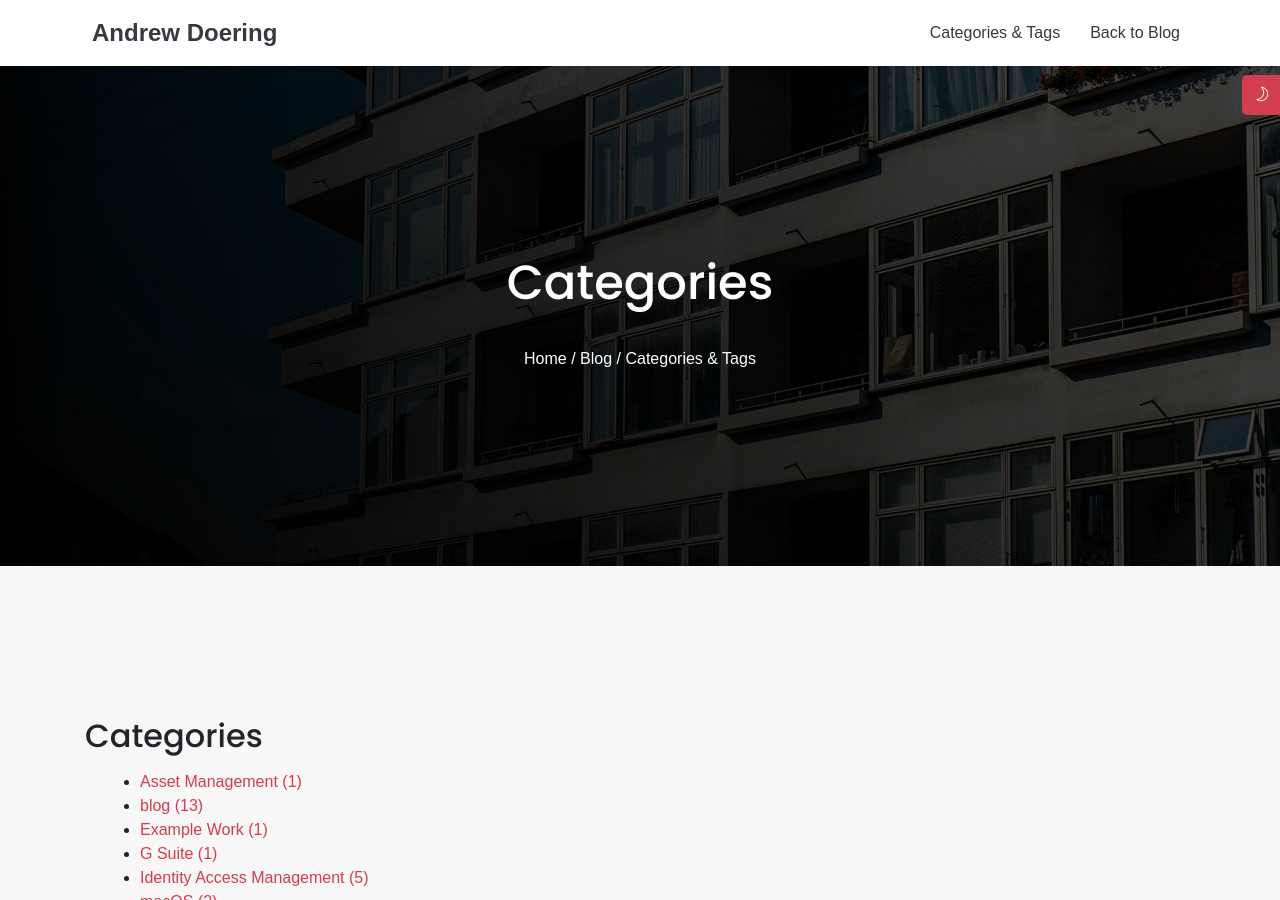
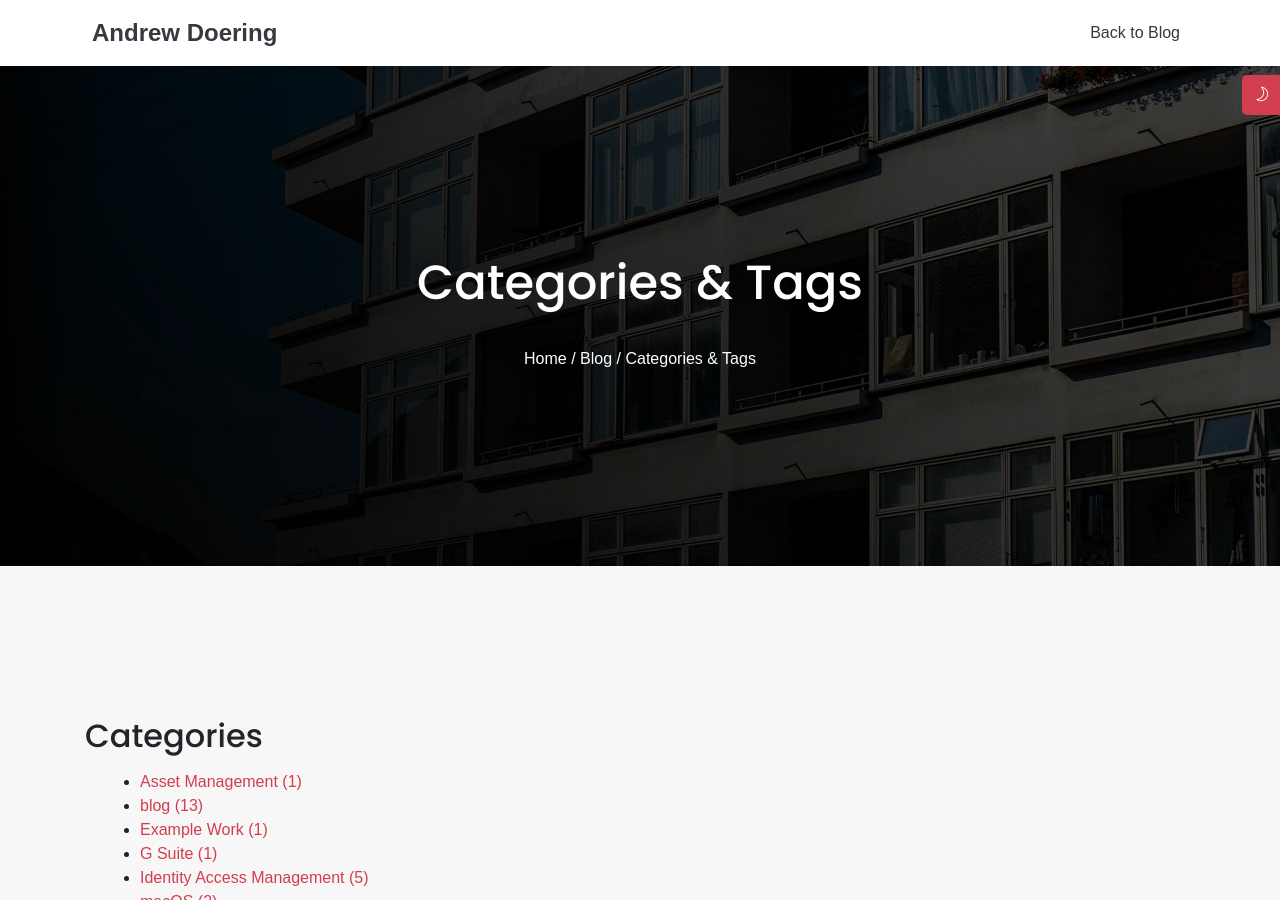
Before and after one commit to delize/delize.github.io, a Jekyll site: the page built from blog/categories.md, in a window 1280 px wide and 900 px high. Built offline with Jekyll 4.4.1, drawn with Linux system fonts in a browser that asks for light colours; some web fonts are replaced.

Commit message:
Minor updates

```diff
--- a/_includes/blog-header.html
+++ b/_includes/blog-header.html
@@ -15,7 +15,7 @@
             <div class="collapse navbar-collapse" id="toggle-menu">
                 <ul class="navbar-nav nav-pills ml-auto">
                     <li class="nav-item">
-                        {% if page.url != "/blog/categories" %}<li><a class="nav-link text-dark" href="{{ '/blog/categories' | relative_url }}">Categories & Tags</a></li>{% endif %}
+                        {% if page.url != "/blog/categories/" %}<li><a class="nav-link text-dark" href="{{ '/blog/categories' | relative_url }}">Categories & Tags</a></li>{% endif %}
                         {% if page.url != "/blog/" %} <li><a class="nav-link text-dark" href="{{ '/blog' | relative_url }}">Back to Blog</a></li>
                         {% elsif page.url == "/blog/" %} <li><a class="nav-link text-dark" href="{{ '/' | absolute_url }}">Back to Site</a></li>
                         {% else %} <span>You uncovered a secret, something went wrong. Please report it on Github!</span>
--- a/_layouts/categories.html
+++ b/_layouts/categories.html
@@ -17,7 +17,7 @@
         <!--    Hero Start    -->
         <section class="hero page-hero py-6" id="hero">
             <div class="text-center hero-content mx-auto">
-                <h1 class="text-white mb-4">Categories</h1>
+                <h1 class="text-white mb-4">Categories & Tags</h1>
                 <p class="mx-auto text-white">
                     <a class="text-white" href="{{ site.url }}">Home</a>
                     /
```
